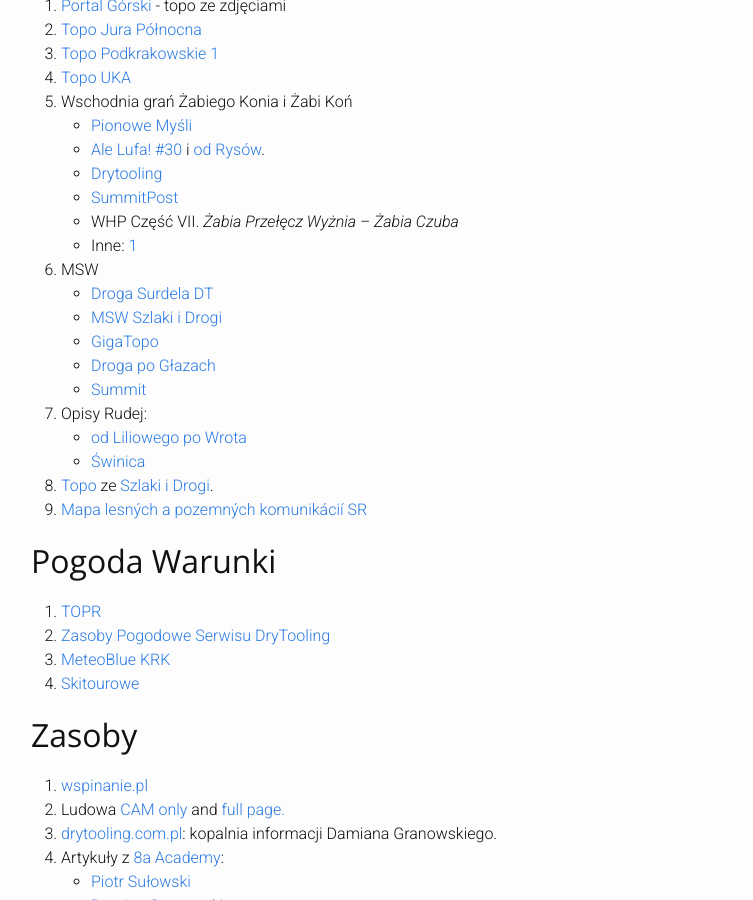
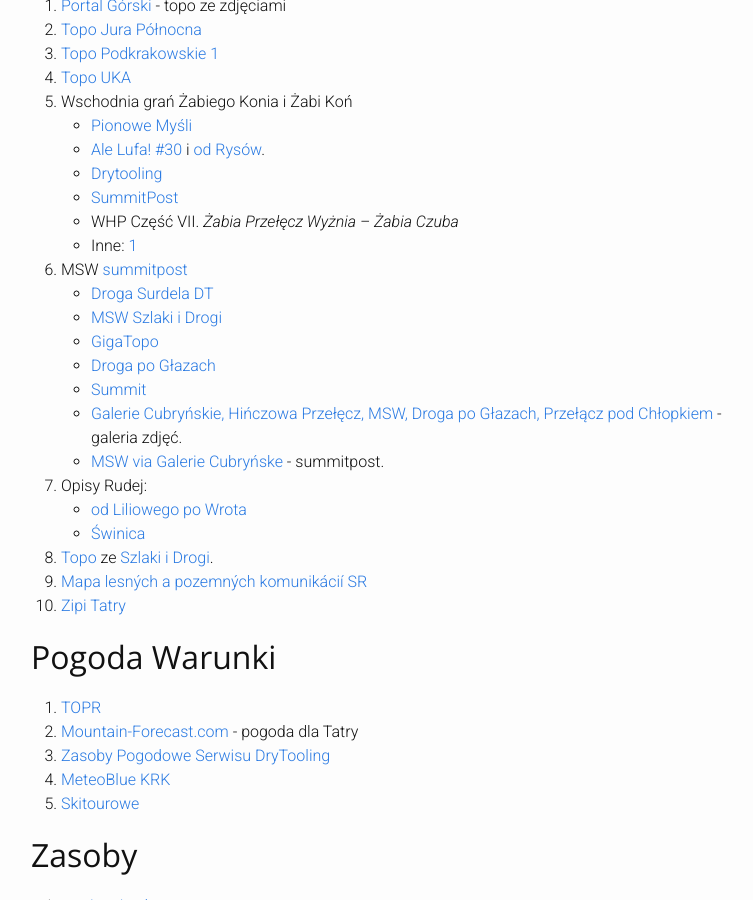
Before and after one commit to jkedra/jkedra.github.io, a Jekyll site: the page built from _posts/2017-03-05-wspinanie.md, in a window 1280 px wide and 900 px high, scrolled down 923 px. Shown: the whole window, without its empty margins (239-992 px from the left). Built offline with Jekyll 4.4.1, drawn with Linux system fonts in a browser that asks for light colours.

Commit message:
more on MSW + extra links

```diff
--- a/_posts/2017-03-05-wspinanie.md
+++ b/_posts/2017-03-05-wspinanie.md
@@ -52,21 +52,25 @@
     * [SummitPost](http://www.summitpost.org/zabi-kon/501224)
     * WHP Część VII. *Żabia Przełęcz Wyżnia – Żabia Czuba*
     * Inne: [1](http://footsteps.cba.pl/zabi-kon-grania/)
-6. MSW
+6. MSW [summitpost](http://www.summitpost.org/mi-guszowiecki-szczyt-wielki-ve-k-mengusovsk-t-t/151773)
     * [Droga Surdela DT](http://drytooling.com.pl/baza/topo/tatry/6396-surdel-mieguszowiecki-szczyt-wielki)
     * [MSW Szlaki i Drogi](http://szlakiidrogi.pl/mieguszowiecki-szczyt-wielki-sciana-wschodnia-jedna-sciana-trzy-drogi/)
     * [GigaTopo](http://gigapan.com/gigapans/188664)
     * [Droga po Głazach](w:)
     * [Summit](http://www.summitpost.org/droga-po-g-azach/167276)
+    * [Galerie Cubryńskie, Hińczowa Przełęcz, MSW, Droga po Głazach, Przełącz pod Chłopkiem](http://www.tatrygory.pl/galerie/msw/index.htm) - galeria zdjęć.
+    * [MSW via Galerie Cubryńske](http://www.summitpost.org/via-galerie-cubry-skie/167280) - summitpost.
 7. Opisy Rudej:
     * [od Liliowego po Wrota](http://www.rudazwyboru.pl/2016/09/uff-off-czyli-upalny-offroad-od.html)
     * [Świnica](http://www.rudazwyboru.pl/2016/12/swinica-opis-szlaku.html)
 8. [Topo](http://szlakiidrogi.pl/pobierz/) ze [Szlaki i Drogi](http://szlakiidrogi.pl/pobierz/).
 9. [Mapa lesných a pozemných komunikácií SR](https://gis.nlcsk.org/lc/)
+10. [Zipi Tatry](http://zipi-tatry.eu)
 
 ## Pogoda Warunki
 
 1. [TOPR](http://pogoda.topr.pl)
+2. [Mountain-Forecast.com](https://www.mountain-forecast.com/subranges/tatras/locations) - pogoda dla Tatry
 2. [Zasoby Pogodowe Serwisu DryTooling](http://drytooling.com.pl/pogoda-w-gorach)
 3. [MeteoBlue KRK](https://www.meteoblue.com/pl/pogoda/prognoza/multimodel/krak%C3%B3w_polska_3094802?fcstlength=144)
 4. [Skitourowe](http://skitourowezakopane.pl/)
```
Also changed, not shown: other parts of _posts/2017-03-05-wspinanie.md (+1 -0 lines).
